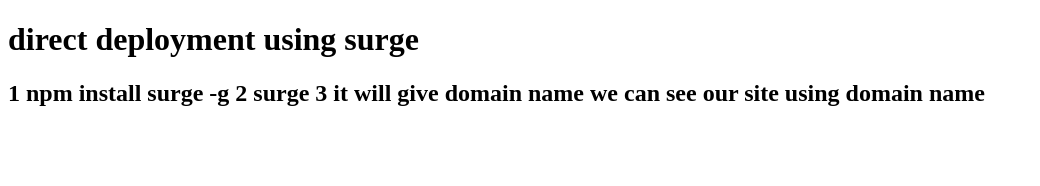
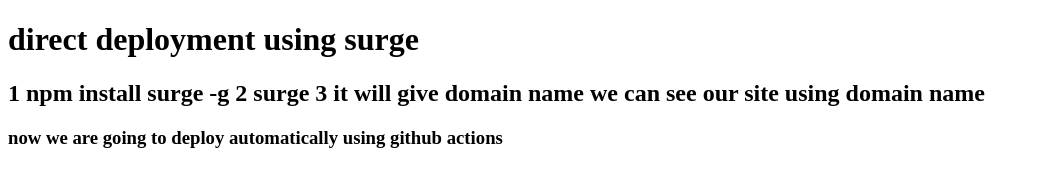
Before and after one commit to ismailhunaid/bootcamp2020, a plain HTML site: page index.html in a window 1280 px wide. Shown: the whole page, without its empty margins (0-1040 px from the left). Drawn offline with Linux system fonts and the light colour scheme.

Commit message:
few changes

```diff
--- a/index.html
+++ b/index.html
@@ -19,6 +19,8 @@
 
     </h2>
 
+    <h3> now we are going to deploy automatically using github actions </h3>
+
 
 
 </div>
```
